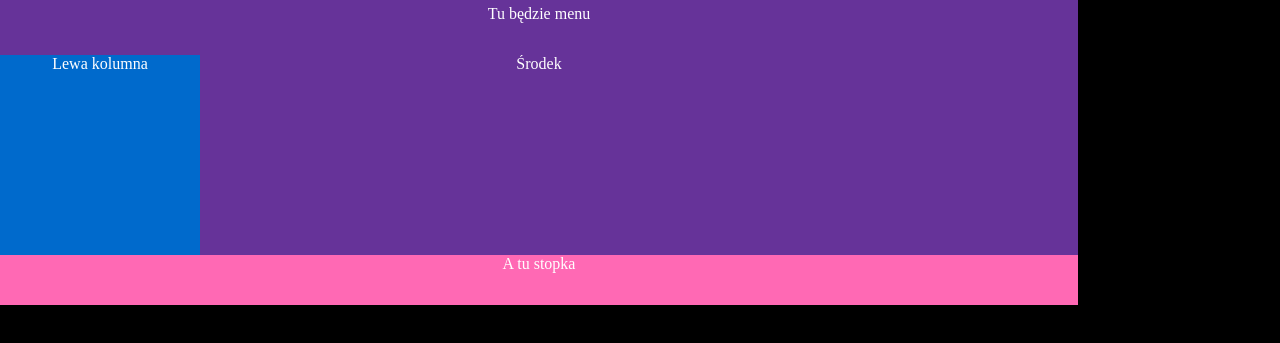
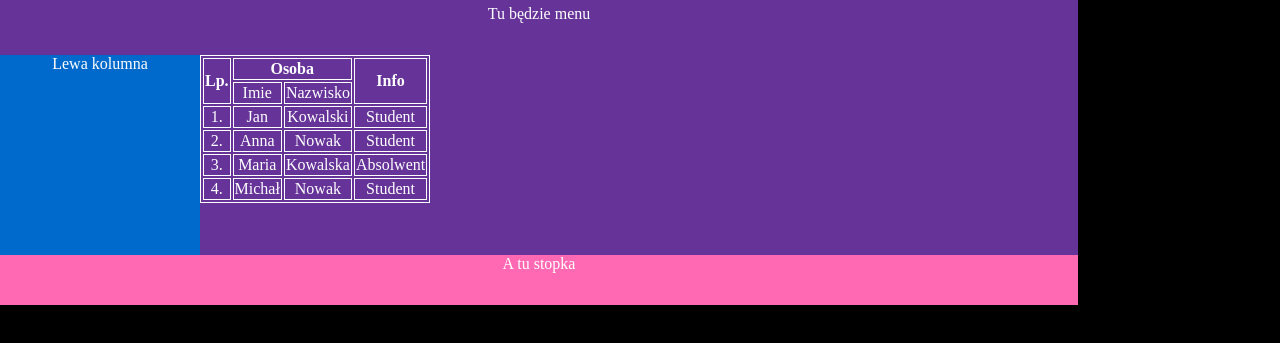
Before and after one commit to Sleyrz/sleyrzm, a plain HTML site: page index.html in a window 1280 px wide. Shown: the part 95-438 px from the top of the page. Drawn offline with Linux system fonts and the light colour scheme.

Commit message:
Finnally v1
xd

```diff
--- a/index.html
+++ b/index.html
@@ -19,7 +19,42 @@ charset=UTF-8" />
     <main>
         <div id="col-left">Lewa kolumna
             </div>
-        <div id="col-center">Środek
+        <div id="col-center">
+            <table>
+                <tr>
+                    <th rowspan="2">Lp.</th>
+                    <th colspan="2">Osoba</th>
+                    <th rowspan="2">Info</th>
+                </tr>
+                <tr>
+                    <td>Imie</td>
+                    <td>Nazwisko</td>
+                </tr>
+                <tr>
+                    <td>1.</td>
+                    <td>Jan</td>
+                    <td>Kowalski</td>
+                    <td>Student</td>
+                </tr>
+                <tr>
+                    <td>2.</td>
+                    <td>Anna</td>
+                    <td>Nowak</td>
+                    <td>Student</td>
+                </tr>
+                <tr>
+                    <td>3.</td>
+                    <td>Maria</td>
+                    <td>Kowalska</td>
+                    <td>Absolwent</td>
+                </tr>
+                <tr>
+                    <td>4.</td>
+                    <td>Michał</td>
+                    <td>Nowak</td>
+                    <td>Student</td>
+                </tr>
+            </table>
             </div>
     </main>
        <footer>A tu stopka</footer>
--- a/style.css
+++ b/style.css
@@ -61,3 +61,7 @@ footer{
 #logo img{
     max-height: 80px;
 }
+table,th,td{
+    border: 1px solid;
+    text-align: center;
+}
```
